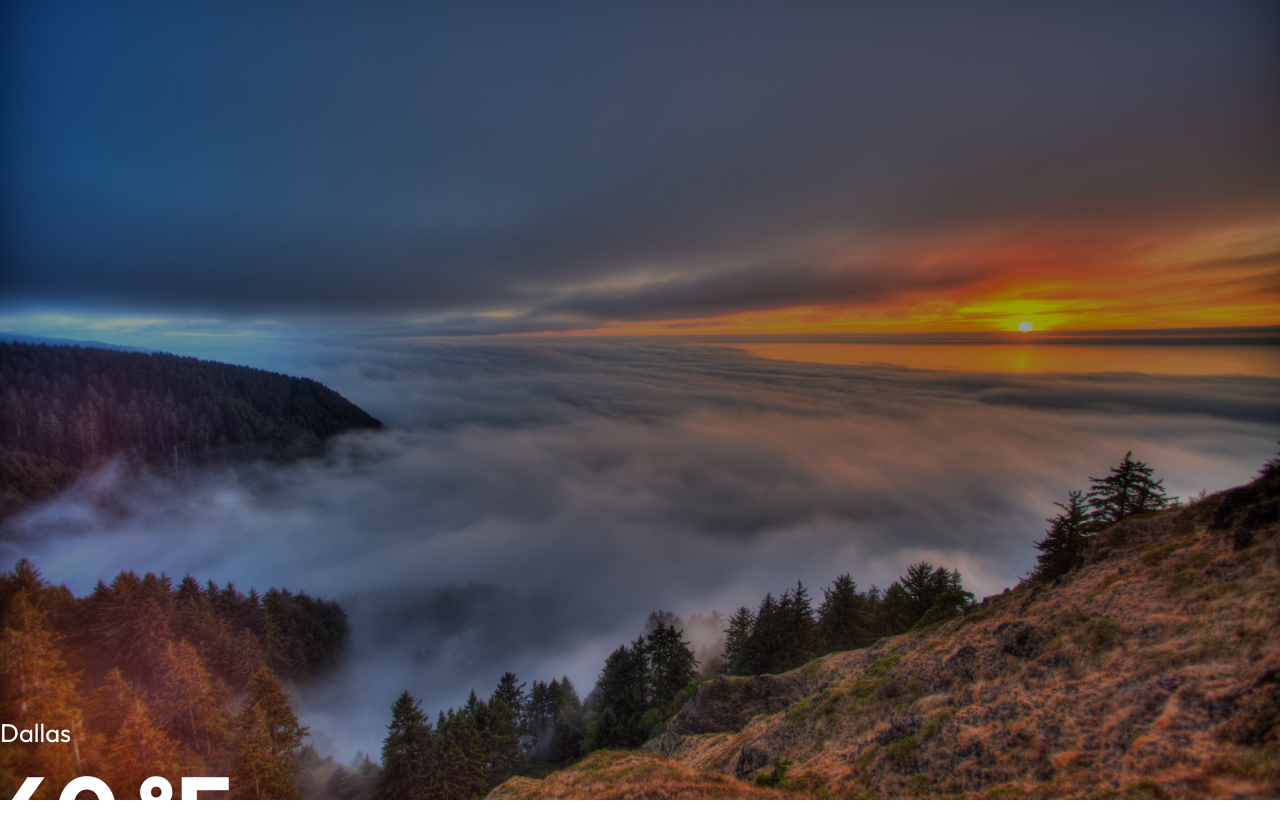
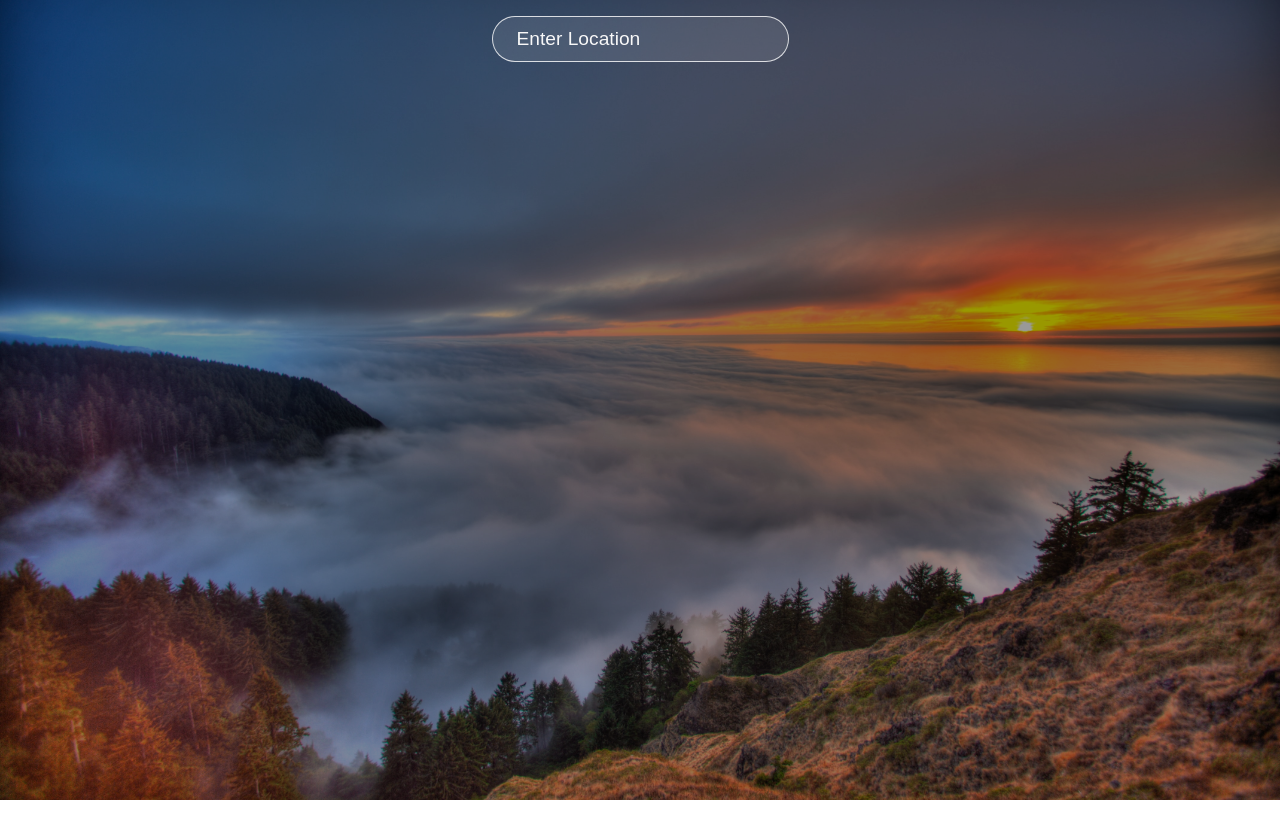
Before and after one commit to Mis777551/react-weather-personal-project, a React (Create React App) app: page / in a window 1280 px wide. Shown: the top 838 px of the page. Built offline with nearby package versions, Linux system fonts and the light colour scheme.

Commit message:
add more sourcecode

```diff
--- a/src/App.js
+++ b/src/App.js
@@ -1,36 +1,64 @@
-import React from "react";
-import axios from "axios";
+import React, { useState } from 'react'
+import axios from 'axios'
 
 function App() {
+  const [data, setData] = useState({})
+  const [location, setLocation] = useState('')
 
-  const url= `https://api.openweathermap.org/data/2.5/weather?lat={lat}&lon={lon}&appid={API key}`
+  const url = `https://api.openweathermap.org/data/2.5/weather?q=${location}&units=imperial&appid=895284fb2d2c50a520ea537456963d9c`
+
+  const searchLocation = (event) => {
+    if (event.key === 'Enter') {
+      axios.get(url).then((response) => {
+        setData(response.data)
+        console.log(response.data)
+      })
+      setLocation('')
+    }
+  }
+
   return (
     <div className="app">
-      <div className="container"></div>
+      <div className="search">
+        <input
+          value={location}
+          onChange={event => setLocation(event.target.value)}
+          onKeyPress={searchLocation}
+          placeholder='Enter Location'
+          type="text" />
+      </div>
+      <div className="container">
         <div className="top">
           <div className="location">
-          <p>Dallas</p>
+            <p>{data.name}</p>
           </div>
           <div className="temp">
-          <h1>60 °F</h1>
+            {data.main ? <h1>{data.main.temp.toFixed()}°F</h1> : null}
           </div>
           <div className="description">
-          <p>clouds</p>
+            {data.weather ? <p>{data.weather[0].main}</p> : null}
           </div>
         </div>
+
+        {data.name !== undefined &&
           <div className="bottom">
             <div className="feels">
-          <p className="bold">65 °F</p>
-          <p>Feels like</p>
+              {data.main ? <p className='bold'>{data.main.feels_like.toFixed()}°F</p> : null}
+              <p>Feels Like</p>
             </div>
             <div className="humidity">
-         <p className="bold">20%</p>
+              {data.main ? <p className='bold'>{data.main.humidity}%</p> : null}
               <p>Humidity</p>
             </div>
             <div className="wind">
-          <p className="bold">12MPH</p>
+              {data.wind ? <p className='bold'>{data.wind.speed.toFixed()} MPH</p> : null}
               <p>Wind Speed</p>
             </div>
+          </div>
+        }
+
+
+
       </div>
     </div>
   );
--- a/src/index.css
+++ b/src/index.css
@@ -1,11 +1,10 @@
 @import url('https://fonts.googleapis.com/css2?family=Outfit:wght@100;200;300;400;500;600;700&family=Poppins:ital,wght@0,100;0,200;0,300;0,400;0,500;0,600;0,700;0,800;0,900;1,100;1,200;1,300;1,400;1,500;1,600;1,700;1,800;1,900&display=swap');
 
-*{
+* {
   box-sizing: border-box;
   margin: 0;
   padding: 0;
 }
-
 
 body {
   font-family: 'Outfit', 'Segoe UI', 'Roboto', 'Oxygen',
@@ -15,23 +14,23 @@ body {
   -moz-osx-font-smoothing: grayscale;
 }
 
-p{
+p {
   font-size: 1.6rem;
 }
 
-h1{
+h1 {
   font-size: 6rem;
 }
 
-.app{
+.app {
   width: 100%;
   height: 100vh;
   position: relative;
-  background-color: rgba(0,0,0, 0.4);
-  color: white;
+  background-color: rgba(0, 0, 0, 0.4);
+  color: #fff;
 }
 
-.app:before{
+.app:before {
   content: '';
   background: url('./assets/sunset.jpg') no-repeat center center/cover;
   position: absolute;
@@ -42,7 +41,25 @@ h1{
   z-index: -1;
 }
 
-.container{
+.app .search {
+  text-align: center;
+  padding: 1rem;
+}
+
+.app input {
+  padding: .7rem 1.5rem;
+  font-size: 1.2rem;
+  border-radius: 25px;
+  border: 1px solid rgba(255, 255, 255, 0.8);
+  background: rgba(255, 255, 255, 0.1);
+  color: #f8f8f8;
+}
+
+::placeholder {
+  color: #f8f8f8;
+}
+
+.container {
   max-width: 700px;
   height: 700px;
   margin: auto;
@@ -54,16 +71,19 @@ h1{
   justify-content: space-between;
 }
 
-.app .top{
+.app .top {
   width: 100%;
   margin: 1rem auto;
 }
 
-.app .description{
+.app .description {
   position: relative;
+  right: -90%;
+  transform-origin: 0 0;
+  transform: rotate(269deg);
 }
 
-.app .bottom{
+.app .bottom {
   display: flex;
   justify-content: space-evenly;
   text-align: center;
@@ -74,6 +94,6 @@ h1{
   background-color: rgba(255, 255, 255, 0.2);
 }
 
-.bold{
+.bold {
   font-weight: 700;
 }
```
Lines whose indentation alone changed are shown as unchanged.
